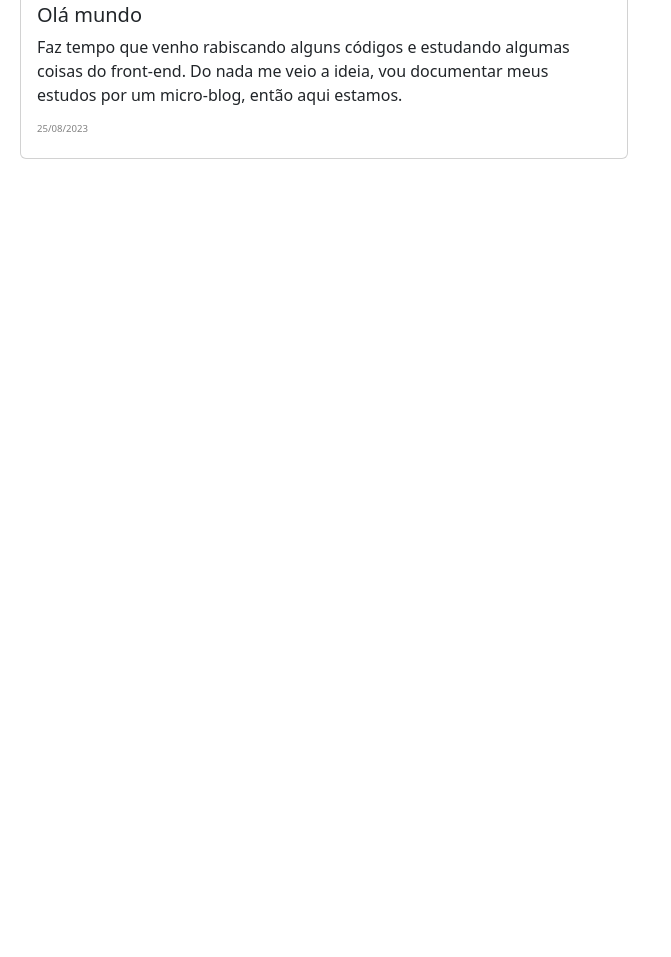
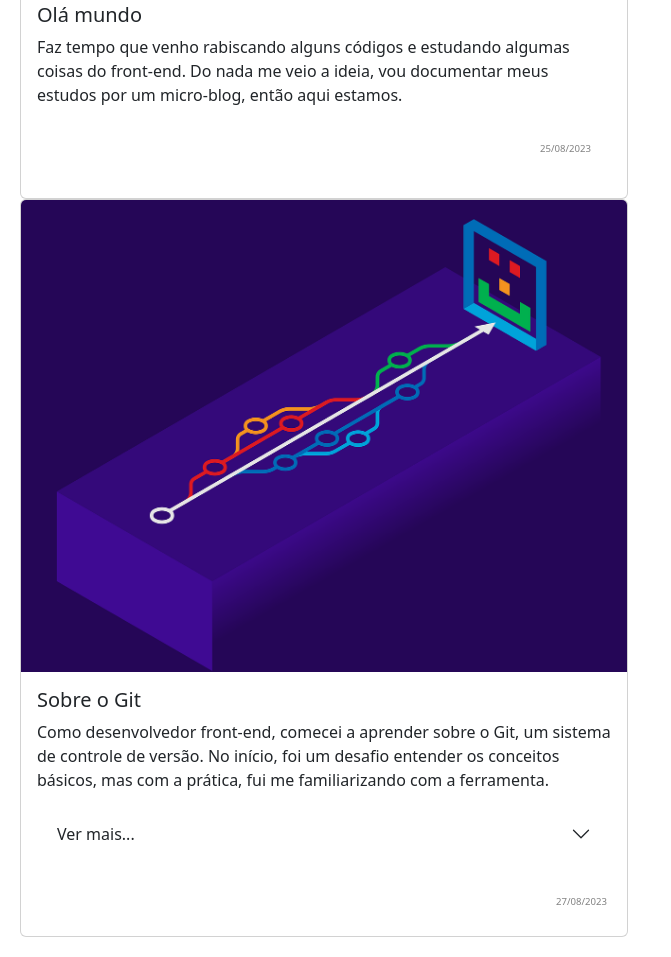
Before and after one commit to thiagocsantosdev/myblogexperience, a plain HTML site: page myBlog/index.html in a window 1280 px wide. Shown: the part 492-1449 px from the top of the page, without its empty margins (0-671 px from the left). Before the commit the page ends 800 px from the top, so only its background shows below. Drawn offline with nearby package versions, Linux system fonts and the light colour scheme.

Commit message:
new post and new functionality accodion ver mais

```diff
--- a/myBlog/index.html
+++ b/myBlog/index.html
@@ -41,10 +41,42 @@
               <p class="card-te/xt">Faz tempo que venho rabiscando alguns códigos e estudando algumas coisas do front-end.
                 Do nada me veio a ideia, vou documentar meus estudos por um micro-blog, então aqui estamos.
               </p>
+
               <h3 class="date">25/08/2023</h3>
             </div>
+
           </div>
+          <div class="card">
+            <img src="/img/hero-2.png" class="card-img-top img-max" alt="...">
+            <div class="card-body">
+              <h5 class="card-title">Sobre o Git</h5>
+
+              <p class="card-te/xt">Como desenvolvedor front-end, comecei a aprender sobre o Git, um sistema de controle de versão. No início, foi um desafio entender os conceitos básicos, mas com a prática, fui me familiarizando com a ferramenta.
+              </p>
+
+              <div class="accordion accordion-flush" id="accordionFlushExample">
+                <div class="accordion-item">
+                  <h2 class="accordion-header">
+                    <button class="accordion-button collapsed" type="button" data-bs-toggle="collapse" data-bs-target="#flush-collapseOne" aria-expanded="false" aria-controls="flush-collapseOne">
+                      Ver mais...
+                    </button>
+                  </h2>
+                  <div id="flush-collapseOne" class="accordion-collapse collapse" data-bs-parent="#accordionFlushExample">
+                    <div class="accordion-body">Percebi que o Git é uma ferramenta muito poderosa que pode ajudar a organizar e gerenciar projetos de desenvolvimento de software. Ele permite que você faça alterações em seu código de forma segura e rastreável, o que pode ser muito útil para colaborar com outros desenvolvedores ou voltar a versões anteriores do seu código.
+                      Este blog é meu primeiro projeto usando GIT por CLI.
+                    </div>
+                  </div>
+                </div>
+
+
+                </div>
+              </div>
+              <h3 class="date">27/08/2023</h3>
+            </div>
         </div>
+
+
+
 
   </div>
 
--- a/myBlog/styles.css
+++ b/myBlog/styles.css
@@ -22,4 +22,7 @@
 .date{
     color: gray;
     font-size: .6rem;
+    text-align: end;
+    padding: 20px;
+
 }
```
Also changed, not shown: myBlog/img/hero-2.png (added).
